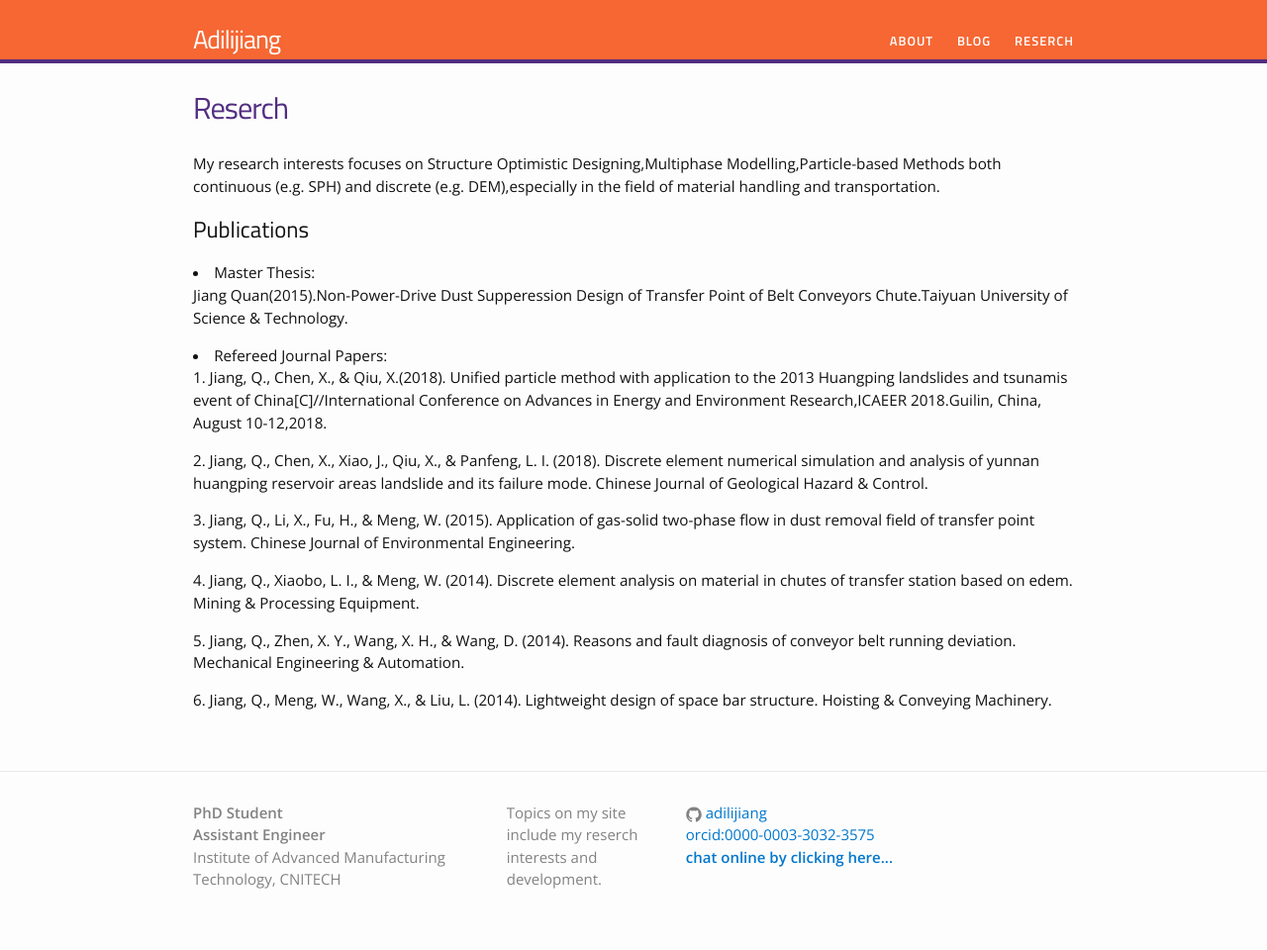
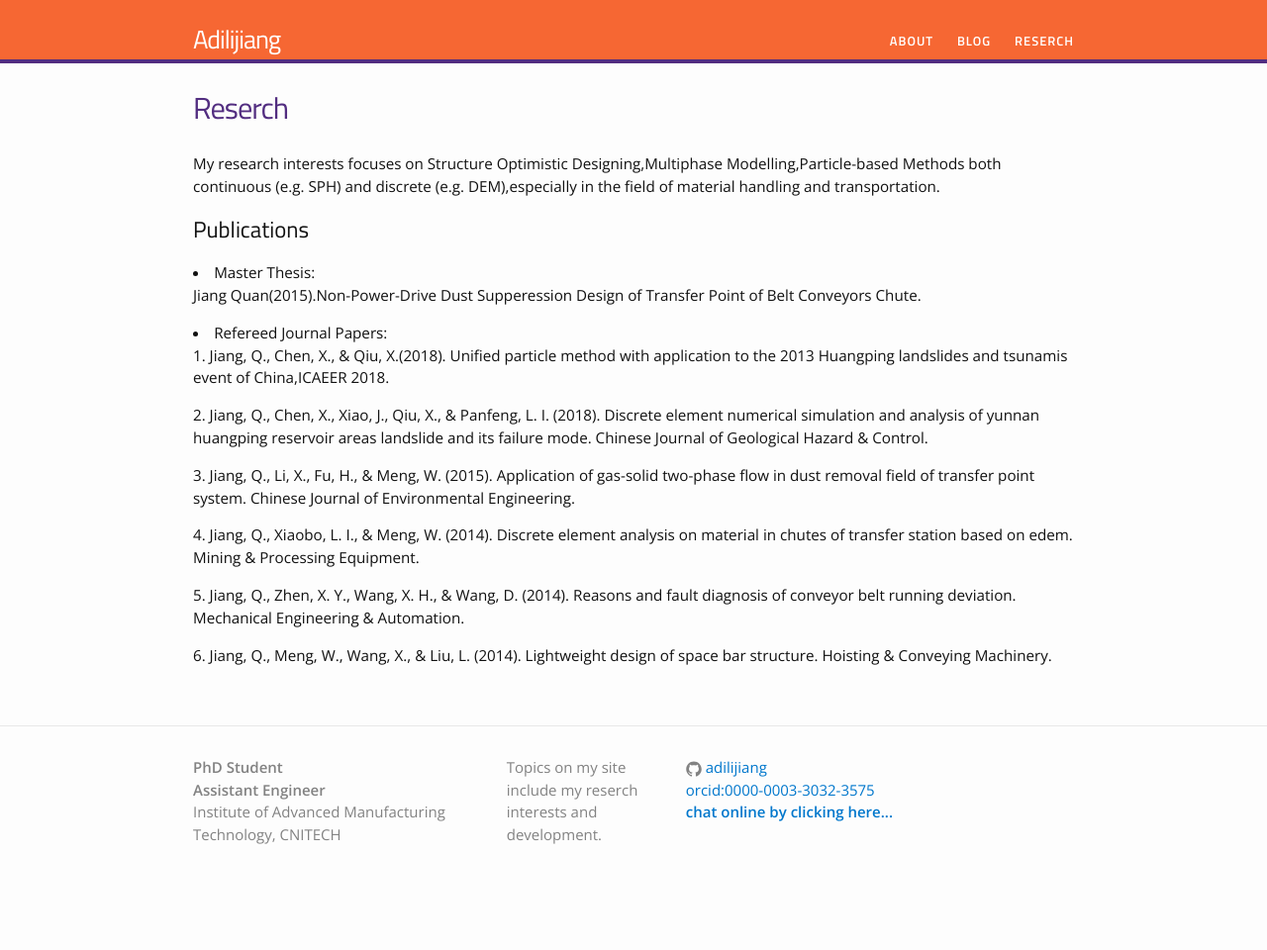
Before and after one commit to adilijiang/adilijiang.github.io, a Jekyll site: the page built from reserch.md, in a window 1280 px wide. Shown: the whole page at 99% size. Built offline with Jekyll 4.4.1, drawn with Linux system fonts in a browser that asks for light colours; after the commit the page ends 914 px from its top, so only the background shows below that.

Commit message:
Update reserch.md

```diff
--- a/reserch.md
+++ b/reserch.md
@@ -9,10 +9,10 @@ My research interests focuses on Structure Optimistic Designing,Multiphase Model
 
 <h2 id="publications">Publications</h2>
 <li class="listing-seperator">Master Thesis:</li>
-<p>Jiang Quan(2015).Non-Power-Drive Dust Supperession Design of Transfer Point of Belt Conveyors Chute.Taiyuan University of Science & Technology.</p>
+<p>Jiang Quan(2015).Non-Power-Drive Dust Supperession Design of Transfer Point of Belt Conveyors Chute.</p>
 
 <li class="listing-seperator">Refereed Journal Papers:</li>
-<p>1. Jiang, Q., Chen, X., & Qiu, X.(2018). Unified particle method with application to the 2013 Huangping landslides and tsunamis event of China[C]//International Conference on Advances in Energy and Environment Research,ICAEER 2018.Guilin, China, August 10-12,2018.</p>
+<p>1. Jiang, Q., Chen, X., & Qiu, X.(2018). Unified particle method with application to the 2013 Huangping landslides and tsunamis event of China,ICAEER 2018.</p>
 <p>2. Jiang, Q., Chen, X., Xiao, J., Qiu, X., & Panfeng, L. I. (2018). Discrete element numerical simulation and analysis of yunnan huangping reservoir areas landslide and its failure mode. Chinese Journal of Geological Hazard & Control.</p>
 <p>3. Jiang, Q., Li, X., Fu, H., & Meng, W. (2015). Application of gas-solid two-phase flow in dust removal field of transfer point system. Chinese Journal of Environmental Engineering.</p>
 <p>4. Jiang, Q., Xiaobo, L. I., & Meng, W. (2014). Discrete element analysis on material in chutes of transfer station based on edem. Mining & Processing Equipment.</p>
```
